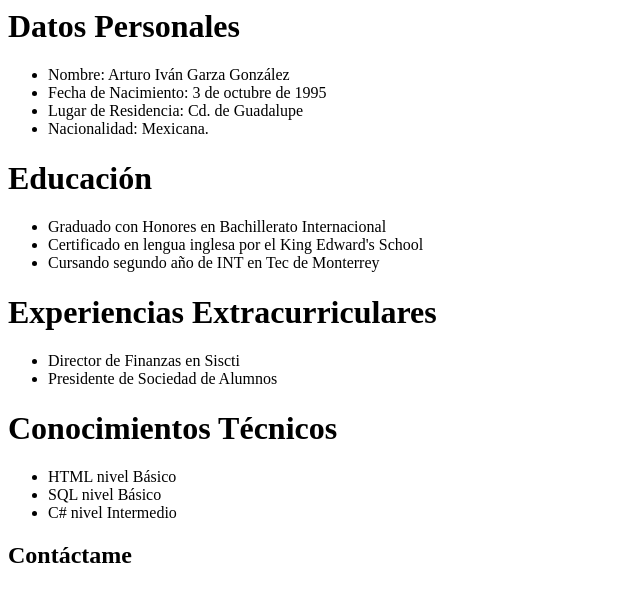
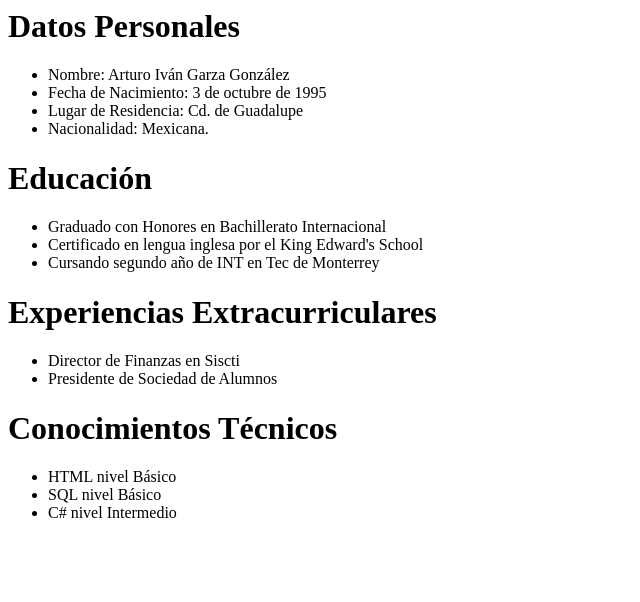
Before and after one commit to artuvarblamba/artuvarblamba.github.io, a plain HTML site: page index.html in a window 1280 px wide. Shown: the whole page, without its empty margins (0-640 px from the left). Drawn offline with Linux system fonts and the light colour scheme.

Commit message:
se hicieron cambios menores

```diff
--- a/index.html
+++ b/index.html
@@ -35,10 +35,10 @@
   m=s.getElementsByTagName(o)[0];a.async=1;a.src=g;m.parentNode.insertBefore(a,m)
   })(window,document,'script','//www.google-analytics.com/analytics.js','ga');
 
-  ga('create', 'UA-73821378-1', 'auto');
+  ga('create', 'UA-73821378-2', 'auto');
   ga('send', 'pageview');
 
 </script>
-<h2> Contáctame
+
 </body>
 </html>
```
